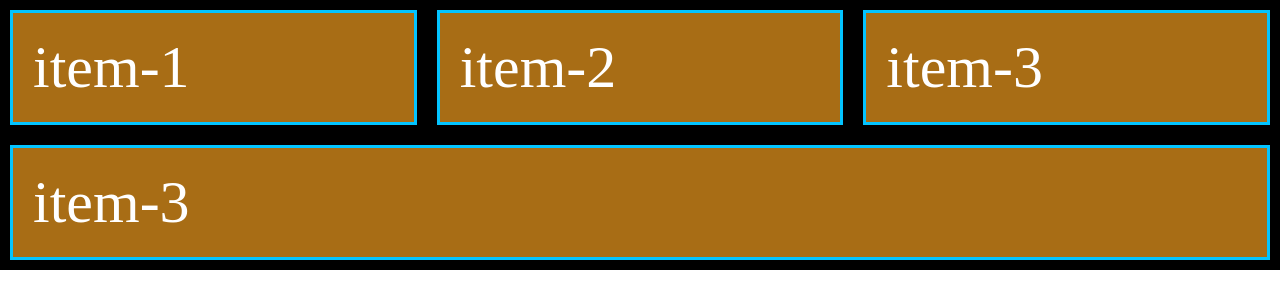
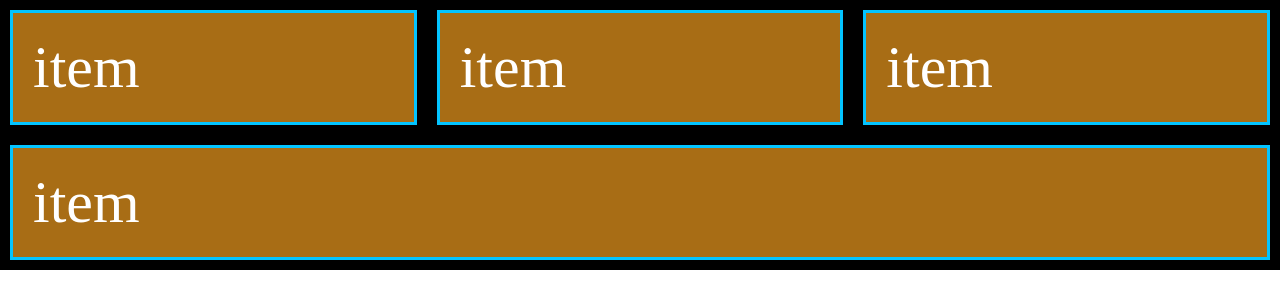
Before and after one commit to Delta881/tester, a plain HTML site: page index.html in a window 1280 px wide. Drawn offline with Linux system fonts and the light colour scheme.

Commit message:
change four item

```diff
--- a/index.html
+++ b/index.html
@@ -9,16 +9,16 @@
     <body>
         <div class="container-flex">
             <div class="item-flex item-1">
-                item-1
+                item
             </div>
             <div class="item-flex item-2">
-                item-2
+                item
             </div>
             <div class="item-flex item-3">
-                item-3
+                item
             </div>
             <div class="item-flex item-4">
-                item-3
+                item
             </div>
             <div class="mainAxis"></div>
             <div class="cossAxis"></div>
```
